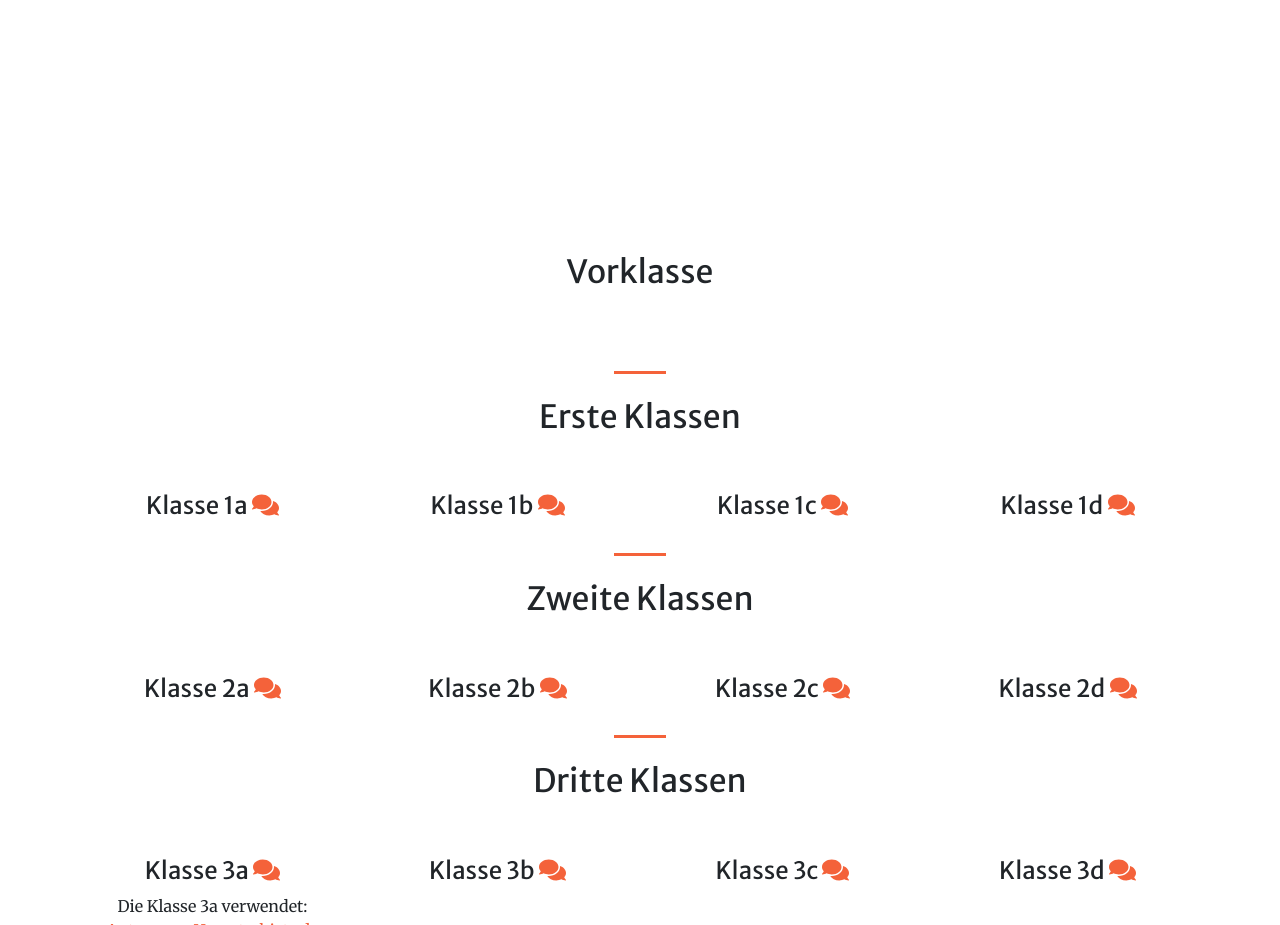
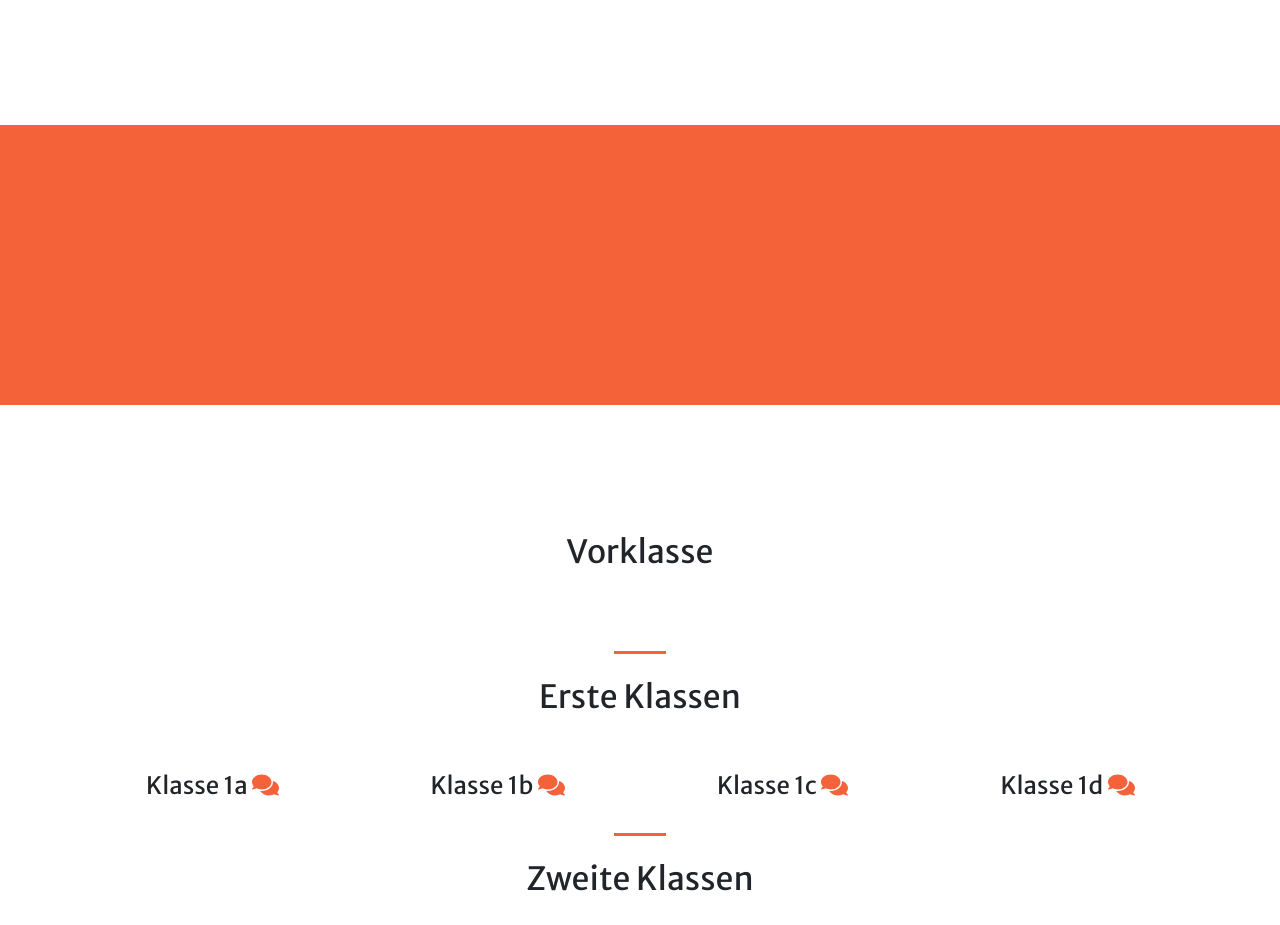
Before and after one commit to elternfuereltern/elternfuereltern.github.io, a plain HTML site: page index.html in a window 1280 px wide. Shown: the part 3325-4250 px from the top of the page. Drawn offline with nearby package versions, Linux system fonts and the light colour scheme.

Commit message:
separator added

```diff
--- a/index.html
+++ b/index.html
@@ -171,6 +171,18 @@
 						oder Protokolle beispielsweise zu Elternabenden.
 					</p>
 				</div>
+			</div>
+		</div>
+	</div>
+</section>
+
+<!-- Separation section-->
+<section class="page-section bg-primary">
+	<div class="container">
+		<div class="row justify-content-center">
+			<div class="col-lg-8 text-center">
+				<h2 class="text-white mt-0"></h2>
+				<p class="text-white-50 mb-4"></p>
 			</div>
 		</div>
 	</div>
```
